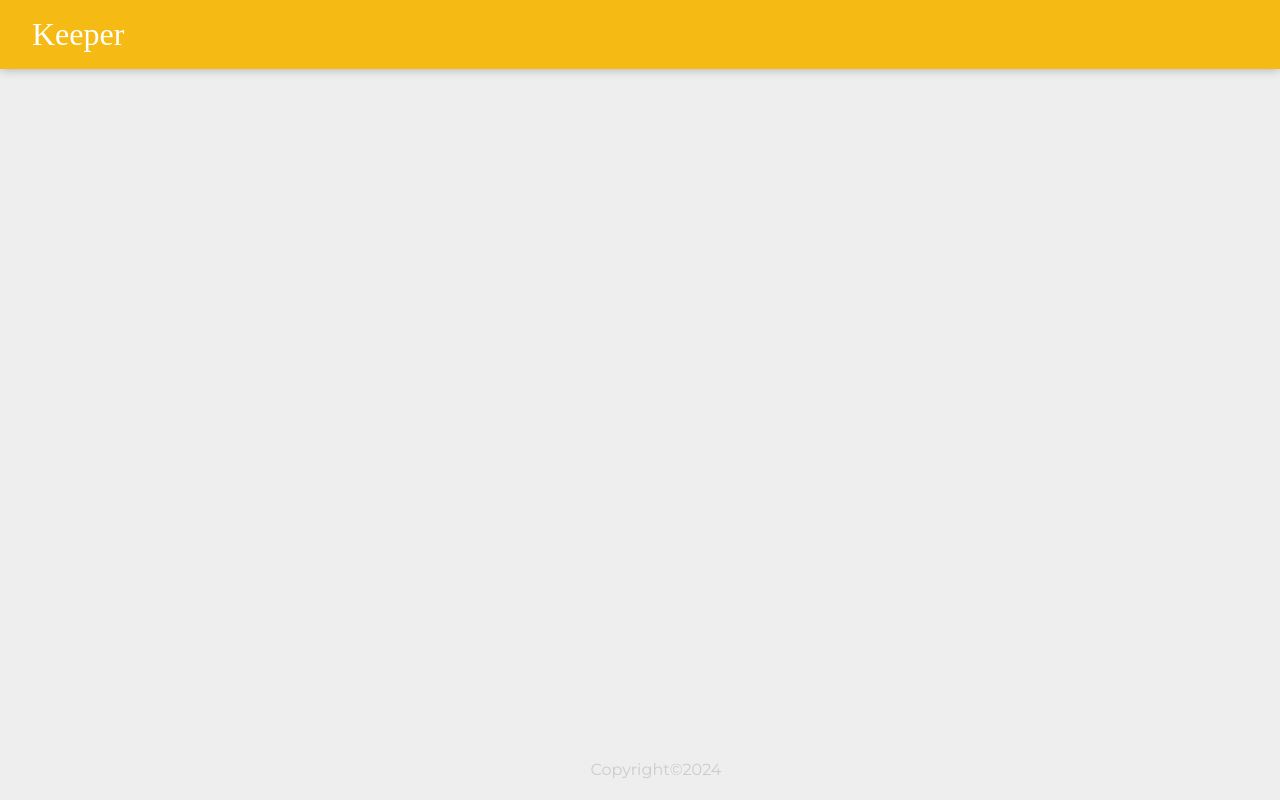
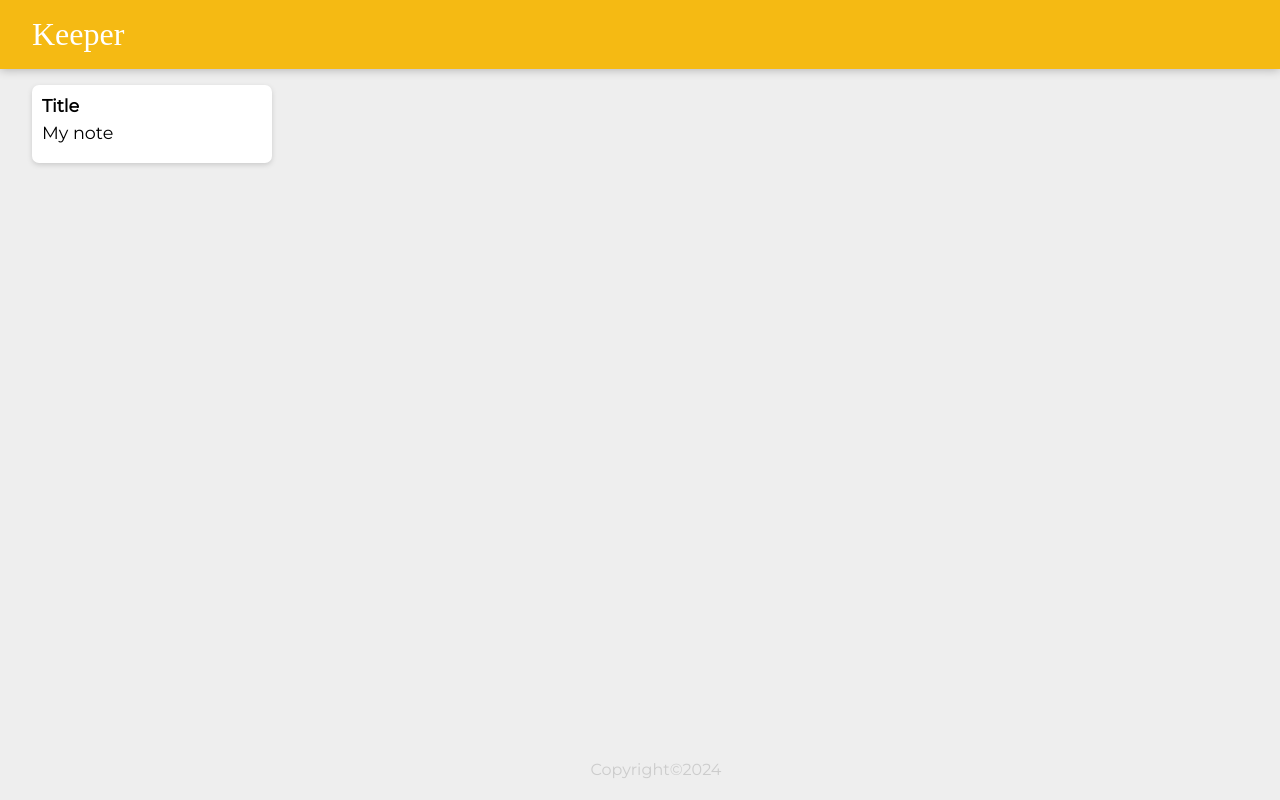
Before and after one commit to EjuluWilson/googleKeepClone, a React (Create React App) app: page / in a window 1280 px wide. Built offline with nearby package versions, Linux system fonts and the light colour scheme; a web font is replaced by a local one.

Commit message:
Finsish Milstone 1

```diff
--- a/src/App.jsx
+++ b/src/App.jsx
@@ -1,11 +1,13 @@
 import React from "react";
 import Header from "./components/Header";
 import Footer from "./components/Footer";
+import Note from "./components/Note";
 
 function App() {
   return (
     <div>
       <Header />
+      <Note />
       <Footer></Footer>
     </div>
   );
--- /dev/null
+++ b/src/components/Note.jsx
@@ -0,0 +1,12 @@
+import React from "react";
+
+function Note(){
+    return(
+        <div className="note">
+            <h1>Title</h1>
+            <p>My note</p>
+        </div>
+    )
+}
+
+export default Note;
```
